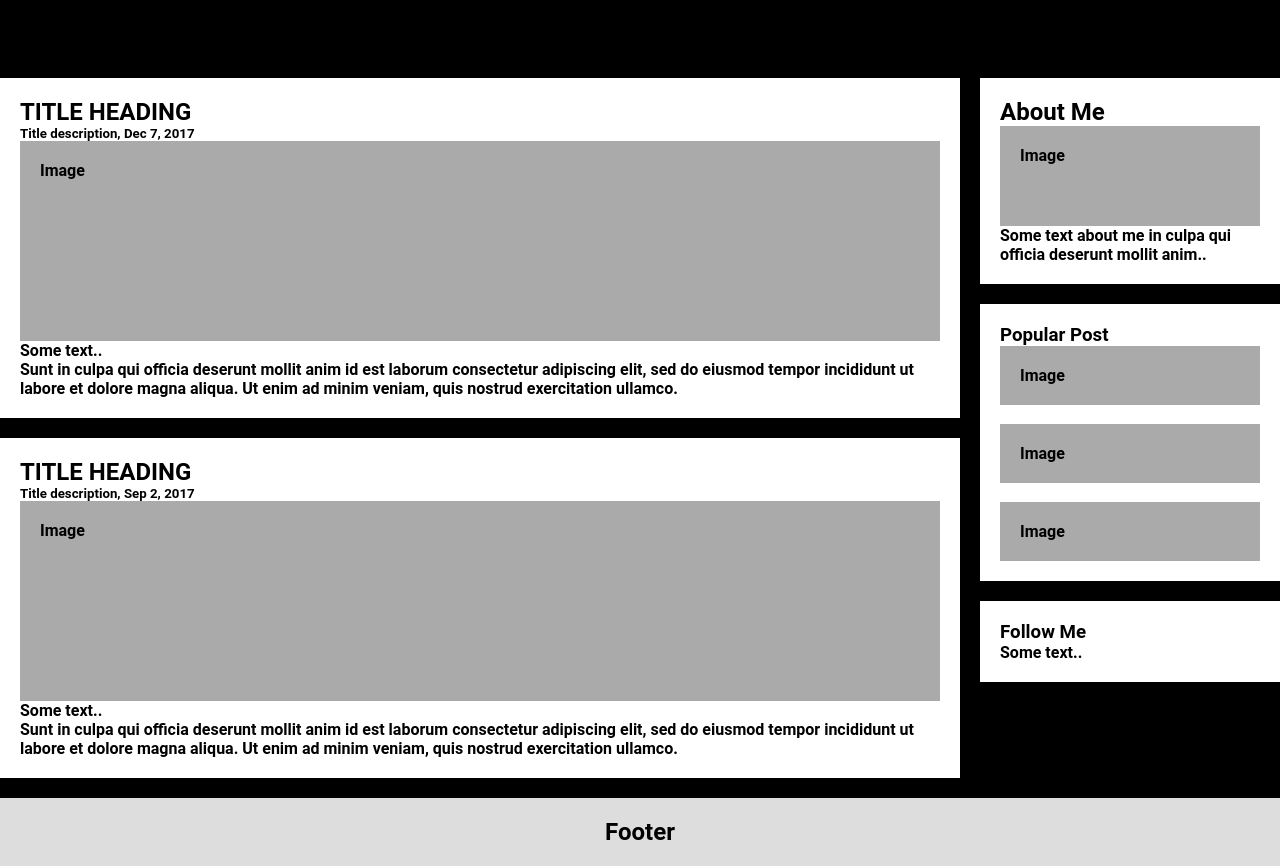
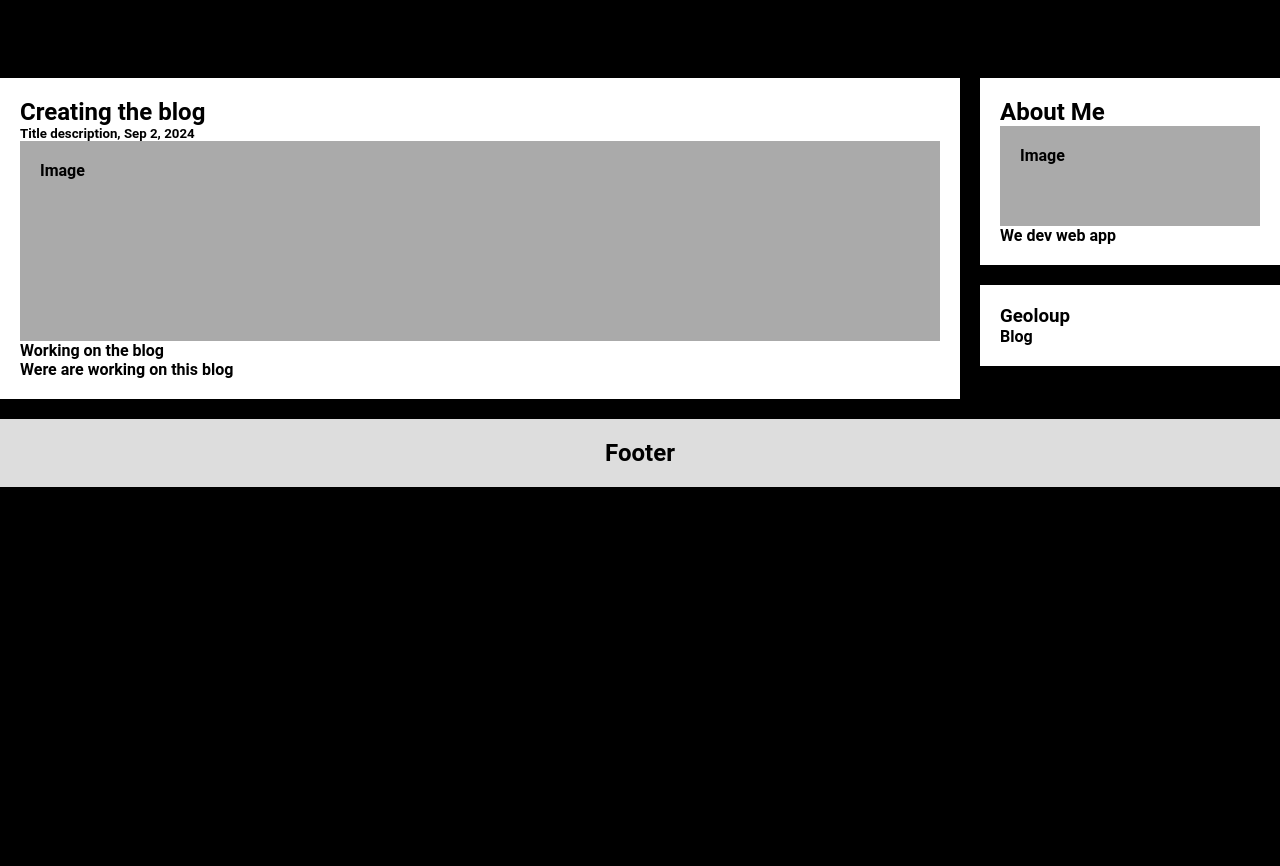
Before and after one commit to franck403/geoloup, a plain HTML site: page blog/index.html in a window 1280 px wide. After the commit the page ends 800 px from the top, so only its background shows below. Drawn offline with Linux system fonts and the light colour scheme.

Commit message:
Working on the blog

```diff
--- a/blog/index.html
+++ b/blog/index.html
@@ -16,39 +16,22 @@
     <div class="row">
         <div class="leftcolumn">
             <div class="card">
-                <h2>TITLE HEADING</h2>
-                <h5>Title description, Dec 7, 2017</h5>
+                <h2>Creating the blog</h2>
+                <h5>Title description, Sep 2, 2024</h5>
                 <div class="fakeimg" style="height:200px;">Image</div>
-                <p>Some text..</p>
-                <p>Sunt in culpa qui officia deserunt mollit anim id est laborum consectetur adipiscing elit, sed do
-                    eiusmod tempor incididunt ut labore et dolore magna aliqua. Ut enim ad minim veniam, quis nostrud
-                    exercitation ullamco.</p>
-            </div>
-            <div class="card">
-                <h2>TITLE HEADING</h2>
-                <h5>Title description, Sep 2, 2017</h5>
-                <div class="fakeimg" style="height:200px;">Image</div>
-                <p>Some text..</p>
-                <p>Sunt in culpa qui officia deserunt mollit anim id est laborum consectetur adipiscing elit, sed do
-                    eiusmod tempor incididunt ut labore et dolore magna aliqua. Ut enim ad minim veniam, quis nostrud
-                    exercitation ullamco.</p>
+                <p>Working on the blog</p>
+                <p>Were are working on this blog</p>
             </div>
         </div>
         <div class="rightcolumn">
             <div class="card">
                 <h2>About Me</h2>
                 <div class="fakeimg" style="height:100px;">Image</div>
-                <p>Some text about me in culpa qui officia deserunt mollit anim..</p>
+                <p>We dev web app</p>
             </div>
             <div class="card">
-                <h3>Popular Post</h3>
-                <div class="fakeimg">Image</div><br>
-                <div class="fakeimg">Image</div><br>
-                <div class="fakeimg">Image</div>
-            </div>
-            <div class="card">
-                <h3>Follow Me</h3>
-                <p>Some text..</p>
+                <h3>Geoloup</h3>
+                <p>Blog</p>
             </div>
         </div>
     </div>
```
